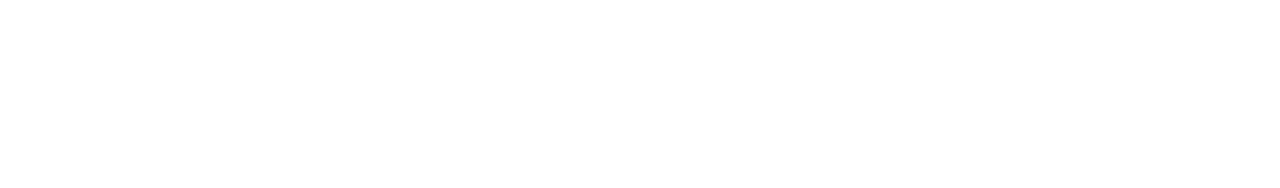
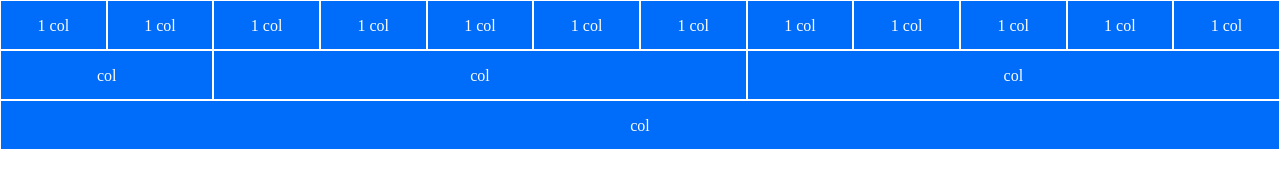
Before and after one commit to AlbertoZanola96/html-css-12bool, a plain HTML site: page index.html in a window 1280 px wide. Drawn offline with Linux system fonts and the light colour scheme.

Commit message:
Correzione framework / inizio esercizio

```diff
--- a/css/FlexResponsive.css
+++ b/css/FlexResponsive.css
@@ -57,9 +57,9 @@
 .col-xs-offset-12 {margin-left: calc((100% / 12) * 12); }
 
 
-@media screen and (min-width: 767px) {
+@media screen and (min-width: 576px) {
     .container {
-        width: 737px;
+        width: 546px;
     }
 
     .col-sm {
@@ -94,9 +94,9 @@
     .col-sm-offset-12 {margin-left: calc((100% / 12) * 12); }
 }
 
-@media screen and (min-width: 991px) {
+@media screen and (min-width: 768px) {
     .container {
-        width: 961px;
+        width: 738px;
     }
 
     .col-md {
@@ -133,7 +133,7 @@
 
 @media screen and (min-width: 992px) {
     .container {
-        width: 961px;
+        width: 100%;
     }
 
     .col-lg {
--- a/css/style.css
+++ b/css/style.css
@@ -0,0 +1,12 @@
+.col-xs-1,
+.col-xs-2,
+.col-xs-5,
+.col-xs-12 {
+    background-color: #006CFA;
+    height: 50px;
+    color: white;
+    text-align: center;
+    line-height: 50px;
+    vertical-align: middle;
+    border: 1px solid white;
+}
--- a/index.html
+++ b/index.html
@@ -3,10 +3,38 @@
 <head>
     <meta charset="UTF-8">
     <meta http-equiv="X-UA-Compatible" content="IE=edge">
-    <meta name="viewport" content="width=device-width, initial-scale=1.0">
+    <meta name="viewport" content="width=device-width, initial-scole=1.0">
+    <link rel="stylesheet" href="css/FlexResponsive.css">
+    <link rel="stylesheet" href="css/style.css">
     <title>12BoolFlexResponsive</title>
 </head>
 <body>
+    <section class="container">
+        <div class="row">
+            <div class="col-xs-1">1 col</div>
+            <div class="col-xs-1">1 col</div>
+            <div class="col-xs-1">1 col</div>
+            <div class="col-xs-1">1 col</div>
+            <div class="col-xs-1">1 col</div>
+            <div class="col-xs-1">1 col</div>
+            <div class="col-xs-1">1 col</div>
+            <div class="col-xs-1">1 col</div>
+            <div class="col-xs-1">1 col</div>
+            <div class="col-xs-1">1 col</div>
+            <div class="col-xs-1">1 col</div>
+            <div class="col-xs-1">1 col</div>
+        </div>
+
+        <div class="row">
+            <div class="col-xs-2">col</div>
+            <div class="col-xs-5">col</div>
+            <div class="col-xs-5">col</div>
+        </div>
+
+        <div class="row">
+            <div class="col-xs-12">col</div>
+        </div>
+    </section>
 
 </body>
 </html>
```
